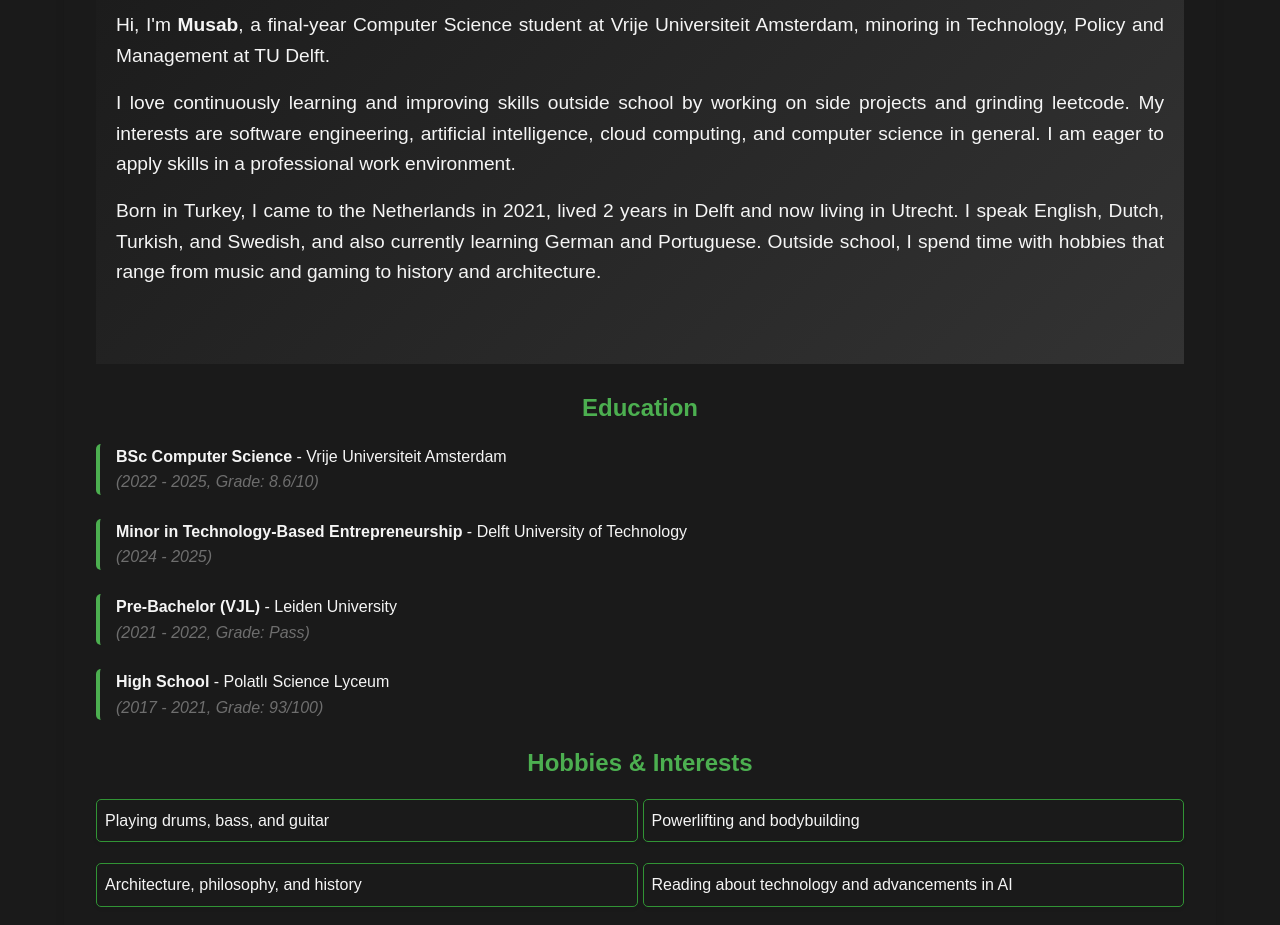
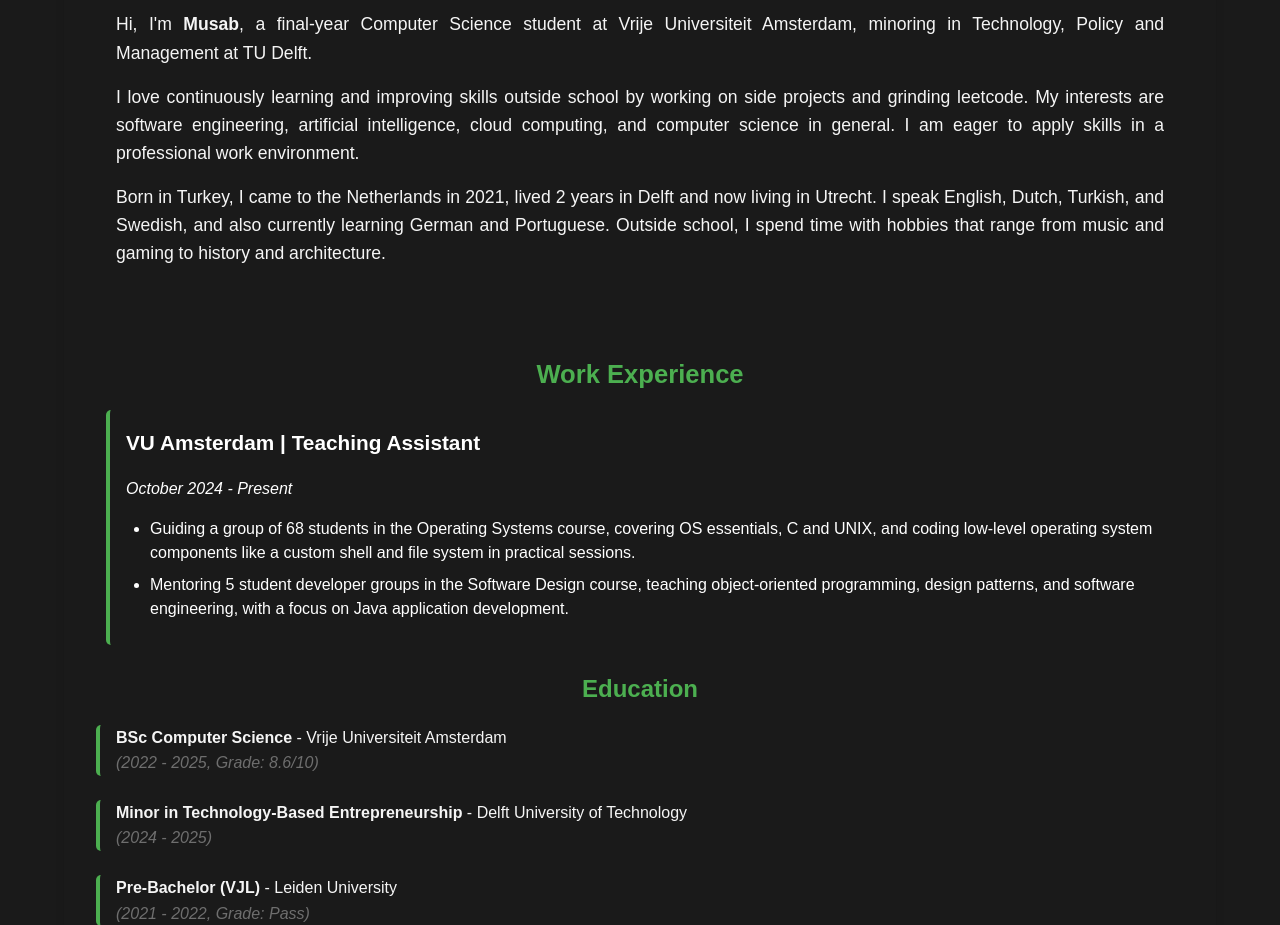
Before and after one commit to Dolyetyus/Portfolio-Website-v2, a plain HTML site: page about.html in a window 1280 px wide. Shown: the part 262-1187 px from the top of the page. Drawn offline with Linux system fonts and the light colour scheme.

Commit message:
Work experience section added on the about-me page

```diff
--- a/about.html
+++ b/about.html
@@ -47,7 +47,7 @@
         </div>
     </header>
     <main class="about-container">
-        <section class="intro">
+        <section class="intro-about">
             <h1>About Me</h1>
             <p>
                 Hi, I'm <strong>Musab</strong>, a final-year Computer Science student at Vrije Universiteit Amsterdam, minoring in Technology, Policy and Management at TU Delft.
@@ -58,6 +58,17 @@
             <p>
                 Born in Turkey, I came to the Netherlands in 2021, lived 2 years in Delft and now living in Utrecht. I speak English, Dutch, Turkish, and Swedish, and also currently learning German and Portuguese. Outside school, I spend time with hobbies that range from music and gaming to history and architecture.
             </p>
+        </section>
+        <section class="work-experience">
+            <h2>Work Experience</h2>
+            <article>
+                <h3>VU Amsterdam | Teaching Assistant</h3>
+                <p><em>October 2024 - Present</em></p>
+                <ul>
+                    <li>Guiding a group of 68 students in the Operating Systems course, covering OS essentials, C and UNIX, and coding low-level operating system components like a custom shell and file system in practical sessions.</li>
+                    <li>Mentoring 5 student developer groups in the Software Design course, teaching object-oriented programming, design patterns, and software engineering, with a focus on Java application development.</li>
+                </ul>
+            </article>
         </section>
         <section class="education">
             <h2>Education</h2>
--- a/style.css
+++ b/style.css
@@ -455,11 +455,11 @@ footer p {
         display: flex;
     }
 
-    .intro h1 {
+    .intro h1, .intro-about h1 {
         font-size: 1.8rem;
     }
 
-    .intro p {
+    .intro p, .intro-about p {
         font-size: 1rem;
     }
 
@@ -490,11 +490,11 @@ footer p {
         padding: 10px;
     }
 
-    .intro h1 {
+    .intro h1, .intro-about h1 {
         font-size: 1.5rem;
     }
 
-    .intro p {
+    .intro p, .intro-about p {
         font-size: 0.9rem;
     }
 
@@ -517,6 +517,22 @@ footer p {
 }
 
 /*About me*/
+.intro-about {
+    text-align: center;
+    padding: 60px 20px;
+}
+
+.intro-about h1 {
+    font-size: 2.5rem;
+    animation: fadeIn 1.2s ease-out;
+}
+
+.intro-about p {
+    font-size: 1.1rem;
+    margin: 15px 0;
+    animation: fadeIn 1.8s ease-out;
+}
+
 .about-container {
     width: 90%;
     max-width: 1200px;
@@ -548,6 +564,51 @@ footer p {
     text-align: justify;
     position: relative;
     overflow: hidden;
+}
+
+/* Work Experience */
+.work-experience {
+    margin: 2rem 0;
+    margin: 10px;
+}
+
+.work-experience h2 {
+    color: #4caf50;
+    font-size: 1.6rem;
+}
+
+.work-experience article {
+    margin-bottom: 1.5rem;
+    padding: 1rem;
+    border-left: 4px solid #4caf50;
+    border-radius: 5px;
+    transition: 0.3s ease, transform 0.3s ease;
+}
+
+.work-experience h3 {
+    font-size: 1.3rem;
+    color: #ffffff;
+}
+
+.work-experience p {
+    font-style: italic;
+    color: #ffffff;
+}
+
+.work-experience ul {
+    list-style-type: disc;
+    margin-left: 1.5rem;
+}
+
+.work-experience li {
+    margin-bottom: 0.5rem;
+    line-height: 1.5;
+    color: #ffffff;
+}
+
+.work-experience article:hover {
+    background: #242424;
+    transform: scale(1.02);
 }
 
 /* Education Section */
@@ -606,7 +667,7 @@ footer p {
     transform: translateY(-5px);
 }
 
-/*Skills*/
+/*--------------Skills--------------*/
 #introSkills h1{
     color: #4caf50;
     font-weight: 600;
@@ -654,3 +715,5 @@ footer p {
     box-shadow: 0 4px 8px rgba(0, 0, 0, 0.1);
     background-color: #2d2d2d;
 }
+
+/*--------------certificates--------------*/
```
